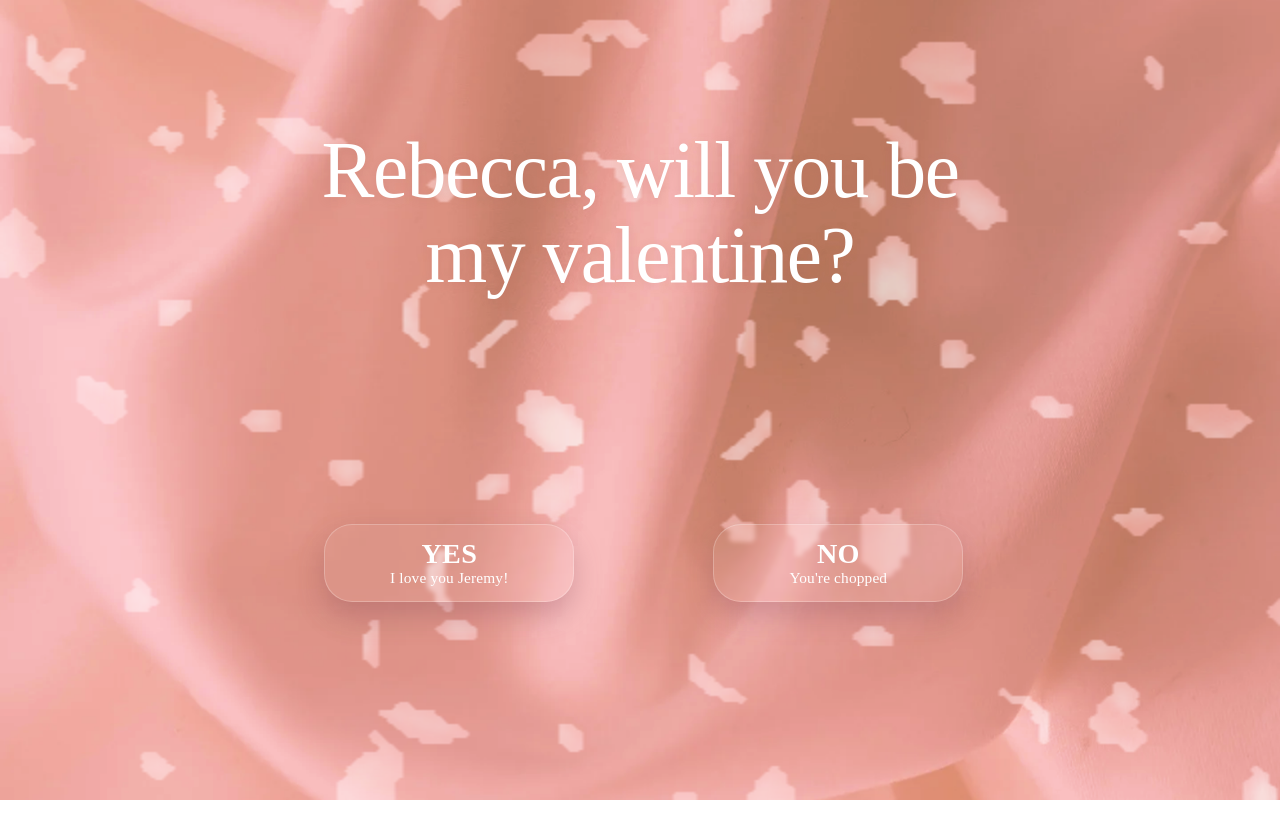
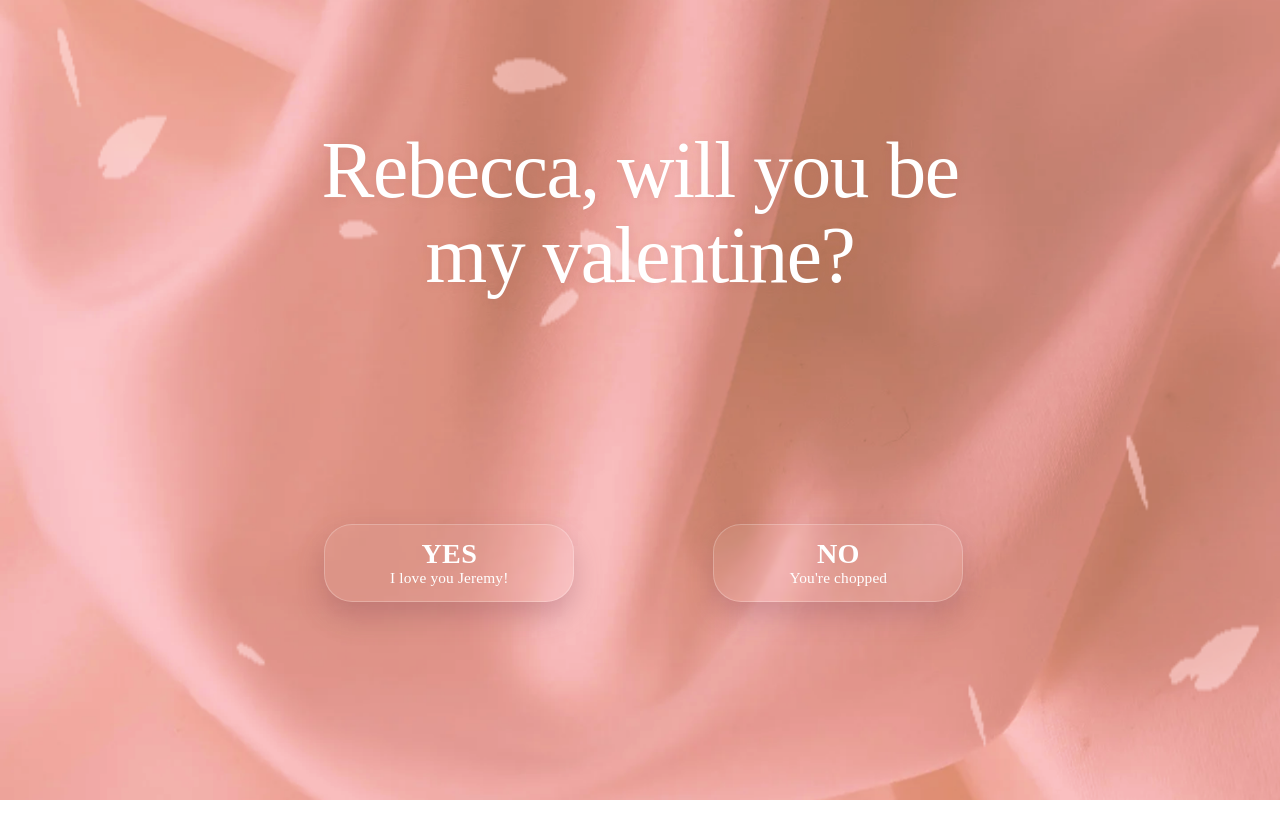
Before and after one commit to JeremyKalfus/valentine, a Next.js app: page / in a window 1280 px wide. Shown: the top 838 px of the page. Built offline with nearby package versions, Linux system fonts and the light colour scheme.

Commit message:
restore petals gif

```diff
--- a/components/LandingPage.tsx
+++ b/components/LandingPage.tsx
@@ -384,7 +384,7 @@ export default function LandingPage() {
         <div className="home-gif-overlay" aria-hidden="true">
           <Image
             className="home-gif-image"
-            src="/assets/cherry-petals.gif"
+            src="/assets/tumblr_mqpoziggwt1s5jjtzo1_640.gif"
             alt=""
             fill
             unoptimized
```
